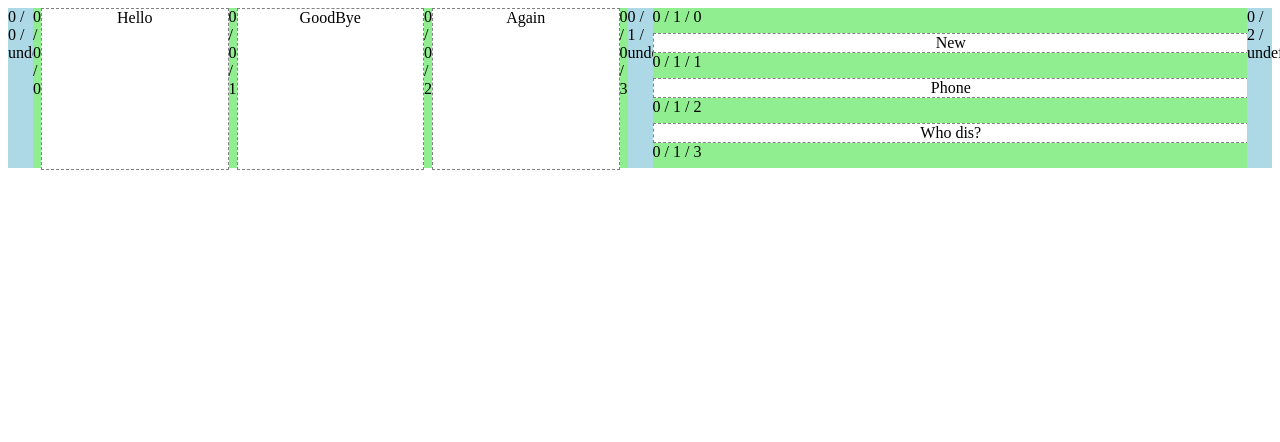
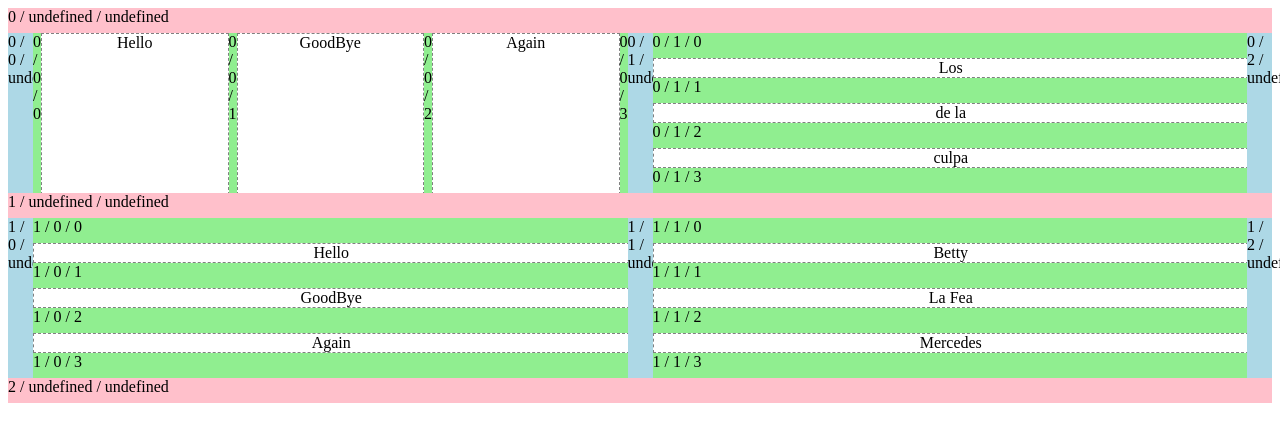
Before and after one commit to njlang10/dnd-testing, a React (Create React App) app: page / in a window 1280 px wide. Shown: the top 442 px of the page. Built offline with nearby package versions, Linux system fonts and the light colour scheme.

Commit message:
Get interrow + move block to new row working

```diff
--- a/src/index.tsx
+++ b/src/index.tsx
@@ -218,7 +218,7 @@ function BlockContainerView({
  * Manage all rows
  */
 const ROW_ACCEPTS_DROPS_FROM: DraggableTypes[] = ["BLOCK", "CONTAINER", "ROW"];
-function RowContainerView({
+function RowsContainerView({
   rows,
   onDrop,
 }: {
@@ -437,27 +437,18 @@ const CONTAINERS: RowContainer = {
   ],
 };
 
+/**
+ * Helper for incrementing id's on things
+ */
 let ID_START = 20;
-
 function incrementAndGetId(): number {
   ID_START++;
   return ID_START;
 }
 
-// const CONTAINER: BlockContainer = {
-//   id: 0,
-//   orientation: "HORIZONTAL",
-//   containerType: "CONTAINER",
-//   contents: [
-//     { id: 0, text: "Hello" },
-//     { id: 1, text: "GoodBye" },
-//     { id: 2, text: "Again" },
-//   ],
-// };
-
 function App() {
-  const [blocks, setBlocks] = useState<RowContainer>(() => {
-    return CONTAINERS;
+  const [blocks, setBlocks] = useState<RowContainer[]>(() => {
+    return FAKE_DATA;
   });
 
   console.log("blocks are ", blocks);
@@ -471,15 +462,64 @@ function App() {
     const newSubContainerIdx = toCoords?.subContainerIdx;
     const oldContainerIdx = fromCoords?.containerIdx;
     const newContainerIdx = toCoords?.containerIdx;
+    const oldRowIdx = fromCoords.rowIdx;
+    const newRowIdx = toCoords.rowIdx;
 
     // Mutable copy
-    const copyOfBlocks = { ...blocks };
+    const copyOfBlocks = [...blocks];
 
     // Movements will be placed with first an addition, and then the subtraction
     // of the old item
     switch (type) {
       case "BLOCK":
         console.log("Request to move block from ", fromCoords, "to ", toCoords);
+        const isMovingToNewRow =
+          newContainerIdx == null && newSubContainerIdx == null;
+
+        const fromRowRef = copyOfBlocks[oldRowIdx];
+        const fromContainerRef = fromRowRef.containers[oldContainerIdx!!];
+
+        if (isMovingToNewRow) {
+          console.log("Existing block to new row");
+          // Add to new row
+          const newRow: RowContainer = {
+            id: incrementAndGetId(),
+            orientation: "HORIZONTAL",
+            containerType: "ROW",
+            containers: [
+              {
+                id: incrementAndGetId(),
+                orientation: "HORIZONTAL", // change this later,
+                containerType: "CONTAINER",
+                contents: [fromContainerRef.contents[oldSubContainerIdx!!]],
+              },
+            ],
+          };
+
+          // Add block as new full row with single container
+          copyOfBlocks.splice(newRowIdx, 0, newRow);
+
+          // Remove the block from the old position
+          const removalIdx = newRowIdx > oldRowIdx ? oldRowIdx : oldRowIdx + 1;
+
+          const containerWithRemoval =
+            copyOfBlocks[removalIdx].containers[oldContainerIdx!!];
+          containerWithRemoval.contents.splice(oldSubContainerIdx!!, 1);
+
+          // Remove the old container altogether if empty
+          if (containerWithRemoval.contents.length === 0) {
+            copyOfBlocks[removalIdx].containers.splice(oldContainerIdx!!, 1);
+          }
+
+          // Remove the row altogether if empty
+          if (copyOfBlocks[removalIdx].containers.length === 0) {
+            copyOfBlocks.splice(removalIdx, 1);
+          }
+
+          setBlocks(copyOfBlocks);
+          return;
+        }
+
         // Same row and container
         if (
           sameRow &&
@@ -488,11 +528,9 @@ function App() {
           oldSubContainerIdx != null &&
           newSubContainerIdx != null
         ) {
-          const oldContainerRef = copyOfBlocks.containers[oldContainerIdx];
-          const movedBlock =
-            copyOfBlocks.containers[oldContainerIdx].contents[
-              oldSubContainerIdx
-            ];
+          const oldContainerRef =
+            copyOfBlocks[oldRowIdx].containers[oldContainerIdx];
+          const movedBlock = oldContainerRef.contents[oldSubContainerIdx];
           // Add it in
           oldContainerRef.contents.splice(newSubContainerIdx, 0, movedBlock);
 
@@ -517,14 +555,13 @@ function App() {
           newSubContainerIdx != null &&
           newContainerIdx != null
         ) {
-          const oldContainerRef = copyOfBlocks.containers[oldContainerIdx];
-          const movedBlock =
-            copyOfBlocks.containers[oldContainerIdx].contents[
-              oldSubContainerIdx
-            ];
+          const oldContainerRef =
+            copyOfBlocks[oldRowIdx].containers[oldContainerIdx];
+          const movedBlock = oldContainerRef.contents[oldSubContainerIdx];
 
           // Add block into the new container at the specified position
-          const newContainerRef = copyOfBlocks.containers[newContainerIdx];
+          const newContainerRef =
+            copyOfBlocks[newRowIdx].containers[newContainerIdx];
           newContainerRef.contents.splice(newSubContainerIdx, 0, movedBlock);
           console.log("old container idx" + oldContainerIdx);
 
@@ -533,7 +570,7 @@ function App() {
 
           // Remove container if there are no contents
           if (oldContainerRef.contents.length === 0) {
-            copyOfBlocks.containers.splice(oldContainerIdx, 1);
+            copyOfBlocks[oldRowIdx].containers.splice(oldContainerIdx, 1);
           }
 
           setBlocks(copyOfBlocks);
@@ -545,10 +582,12 @@ function App() {
           newSubContainerIdx == null &&
           newContainerIdx != null &&
           oldContainerIdx != null &&
-          oldSubContainerIdx != null
+          oldSubContainerIdx != null &&
+          oldRowIdx === newRowIdx
         ) {
           // Make a new container at index
-          const oldContainerRef = copyOfBlocks.containers[oldContainerIdx];
+          const oldContainerRef =
+            copyOfBlocks[oldRowIdx].containers[oldContainerIdx];
           const movedblock = oldContainerRef.contents[oldSubContainerIdx];
           const newFilledContainer: BlockContainer = {
             id: incrementAndGetId(), // THIS WILL BE REPLACED
@@ -558,7 +597,7 @@ function App() {
           };
 
           // Add the new container
-          copyOfBlocks.containers.splice(
+          copyOfBlocks[oldRowIdx].containers.splice(
             newContainerIdx,
             0,
             newFilledContainer
@@ -571,12 +610,13 @@ function App() {
               : oldContainerIdx + 1;
 
           // Remove the old idx at the old position. No index manipulation needed
-          const containerToRemove = copyOfBlocks.containers[removalIdx];
+          const containerToRemove =
+            copyOfBlocks[oldRowIdx].containers[removalIdx];
           containerToRemove.contents.splice(oldSubContainerIdx, 1);
 
           // Remove container if there are no contents
           if (containerToRemove.contents.length === 0) {
-            copyOfBlocks.containers.splice(removalIdx, 1);
+            copyOfBlocks[oldRowIdx].containers.splice(removalIdx, 1);
           }
 
           setBlocks(copyOfBlocks);
@@ -586,13 +626,20 @@ function App() {
         return;
 
       case "CONTAINER":
+        if (!(oldRowIdx === newRowIdx)) {
+          console.log("Different rows!");
+          return;
+        }
+
         // Implement container movement
-        const oldContainerRef = copyOfBlocks.containers[oldContainerIdx!!];
+        const oldContainerRef =
+          copyOfBlocks[oldRowIdx].containers[oldContainerIdx!!];
 
         if (newSubContainerIdx != null) {
           console.log("Move container into container");
           const blocksInOldContainer = oldContainerRef.contents;
-          const newContainerRef = copyOfBlocks.containers[newContainerIdx!!];
+          const newContainerRef =
+            copyOfBlocks[oldRowIdx].containers[newContainerIdx!!];
 
           // Add all blocks into new container
           newContainerRef.contents.splice(
@@ -602,7 +649,7 @@ function App() {
           );
 
           // Remove old container
-          copyOfBlocks.containers.splice(oldContainerIdx!!, 1);
+          copyOfBlocks[oldRowIdx].containers.splice(oldContainerIdx!!, 1);
           setBlocks(copyOfBlocks);
           return;
         }
@@ -611,7 +658,11 @@ function App() {
         if (oldContainerIdx != null && newContainerIdx != null) {
           console.log("moving container to new index");
           // Add the container to the new index
-          copyOfBlocks.containers.splice(newContainerIdx, 0, oldContainerRef);
+          copyOfBlocks[oldRowIdx].containers.splice(
+            newContainerIdx,
+            0,
+            oldContainerRef
+          );
 
           const removalIdx =
             newContainerIdx > oldContainerIdx
@@ -619,7 +670,7 @@ function App() {
               : oldContainerIdx + 1;
 
           // Remove the container at the shifted index
-          copyOfBlocks.containers.splice(removalIdx, 1);
+          copyOfBlocks[oldRowIdx].containers.splice(removalIdx, 1);
           setBlocks(copyOfBlocks);
           return;
         }
@@ -631,11 +682,12 @@ function App() {
   return (
     <div className="App">
       <DndProvider backend={HTML5Backend}>
-        <BlockContainersView
+        <RowsContainerView rows={blocks} onDrop={onDrop} />
+        {/* <BlockContainersView
           rowContainer={blocks}
           coordinates={{ rowIdx: 0 }}
           onDrop={onDrop}
-        />
+        /> */}
       </DndProvider>
     </div>
   );
```
